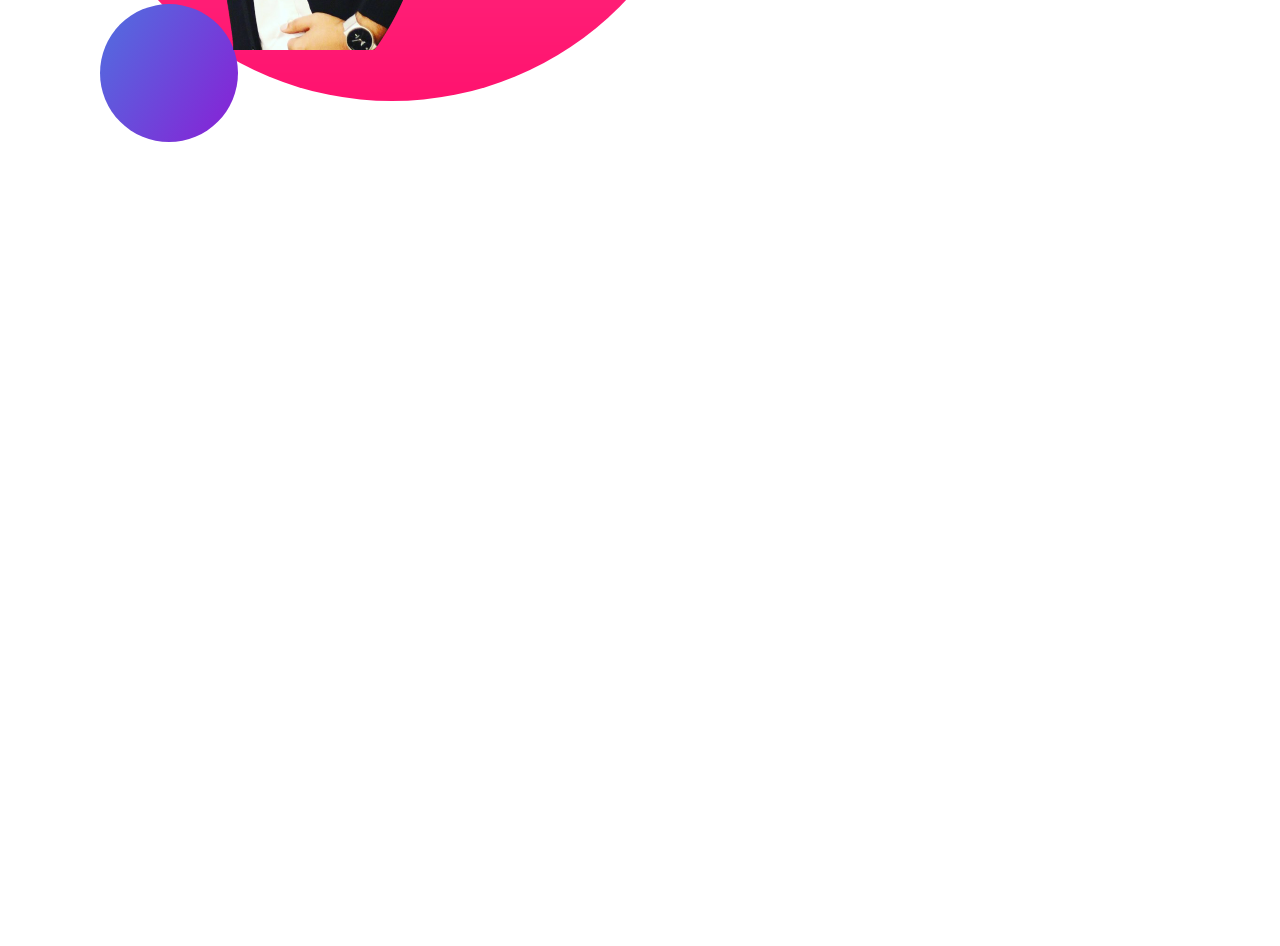
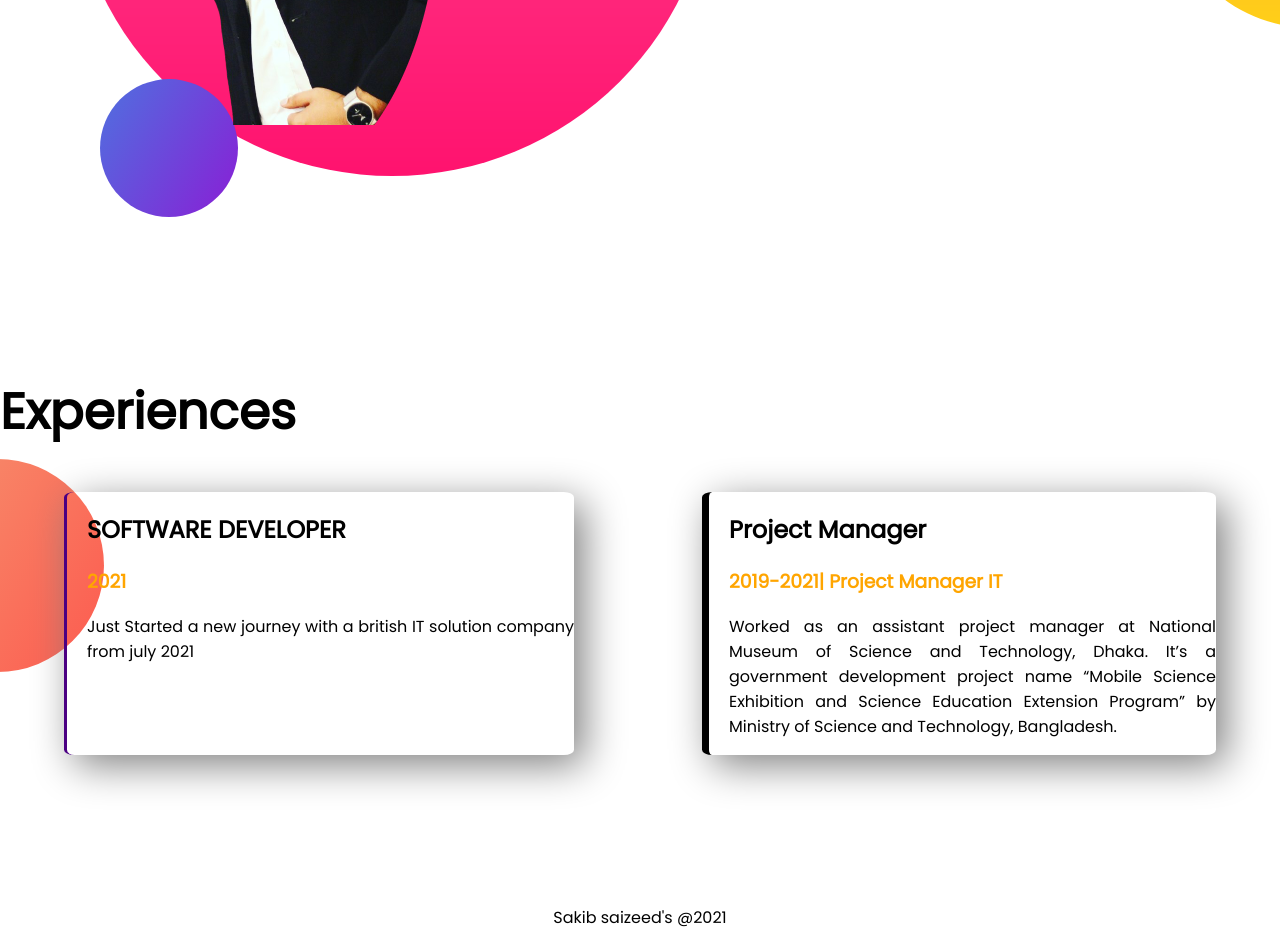
Before and after one commit to SakibSaizeed/developer-portfolio, a plain HTML site: page index.html in a window 1280 px wide. Shown: the part 1256-2202 px from the top of the page. Before the commit the page ends 1556 px from the top, so only its background shows below. Drawn offline with Linux system fonts and the light colour scheme.

Commit message:
full portfolio added

```diff
--- a/index.html
+++ b/index.html
@@ -14,10 +14,10 @@
 </head>
 
 <body>
-    <section class="top-banner">
+    <section class="top-banner flexible-container">
         <div class="half-width">
             <h1>Welcome To<h1>
-                    <h1><span class=orange-color> Sakib Saizeed</span> World!!!</h1>
+                    <h1><span class=orange-color> Sakib Saizeed's</span> World!!!</h1>
                     <h3> IT Executive and Software Engineer </h3>
                     <p>Graduated with a B.Sc. in Software Engineering degree. Three years’ job experience including
                         Bangladesh government development project work, Experience with a software development company
@@ -36,7 +36,7 @@
         <div class="half-width"><img src="images/sakib-rmv-final.png"></div>
 
     </section>
-    <section class="dream-big">
+    <section class="dream-big flexible-container">
         <div>
             <img src="images/my-style-bg2.png">
         </div>
@@ -51,6 +51,28 @@
             <a class="link-button" target="_blank" href="">Download Resume</a>
         </div>
     </section>
+    <section class="experience-section">
+        <h1>Experiences</h1>
+        <div class="flexible-container">
+            <div id="software-developer" class="experience-item">
+
+                <h2>SOFTWARE DEVELOPER</h2>
+                <h3 class="orange-color">2021</h3>
+                <p>Just Started a new journey with a british IT solution company from july 2021</p>
+            </div>
+            <div id="manager" class="experience-item">
+                <h2>Project Manager</h2>
+                <h3 class="orange-color">2019-2021| Project Manager IT</h3>
+                <p>Worked as an assistant project manager at National Museum of Science and
+                    Technology, Dhaka. It’s a government development project name “Mobile Science
+                    Exhibition and Science Education Extension Program” by Ministry of Science and Technology,
+                    Bangladesh.</p>
+            </div>
+        </div>
+    </section>
+    <footer>
+        <p> Sakib saizeed's @2021</p>
+    </footer>
 </body>
 
 </html>
--- a/style.css
+++ b/style.css
@@ -9,7 +9,7 @@ h1{
 .orange-color{
     color: orange;
 }
-section{
+.flexible-container{
     display: flex;
     margin-bottom: 150px;
 }
@@ -35,11 +35,42 @@ p{
 }
 .top-banner{
 
-    background-image: url(Images/top-banner.png);
+    background-image: url(images/top-banner.png);
     background-repeat: no-repeat;
 }
 .dream-big{
-   background-image: url(Images/dream-bg.png);
+   background-image: url(images/dream-bg.png);
  background-repeat: no-repeat;
  background-position: right;
 }
+.experience-section{
+    background-image: url(images/exp-bg.png);
+    background-repeat: no-repeat;
+    background-position: left;
+    margin-left: 0%;
+    padding: auto;
+}
+.experience-item{
+    width: 50%;
+    margin-left: 5%;
+    margin-right: 5%;
+    padding-left: 20px;
+    box-shadow: 10px 10px 40px gray;
+    border-radius: 2%;
+    border-left: indigo solid;
+}
+#Software-Developer{
+
+    border-left: 7px solid;
+    border-image: linear-gradiant(blue,cyan);
+    border-image-slice: 1;
+}
+#manager{
+
+    border-left: 7px solid;
+    border-image: linear-gradiant(orange,rgb(39, 253, 253));
+    border-image-slice: 1;
+}
+footer p{
+    text-align: center;
+}
```
Also changed, not shown: images/62442402_2689736947720833_4903331885716865024_n.jpg (deleted), images/62649105_2689755227719005_3669087447397957632_n.jpg (deleted), images/id-ict.png (deleted), images/jhankar.png (deleted), images/jhankar2.png (deleted), images/sakib-style-bg.png (deleted).
